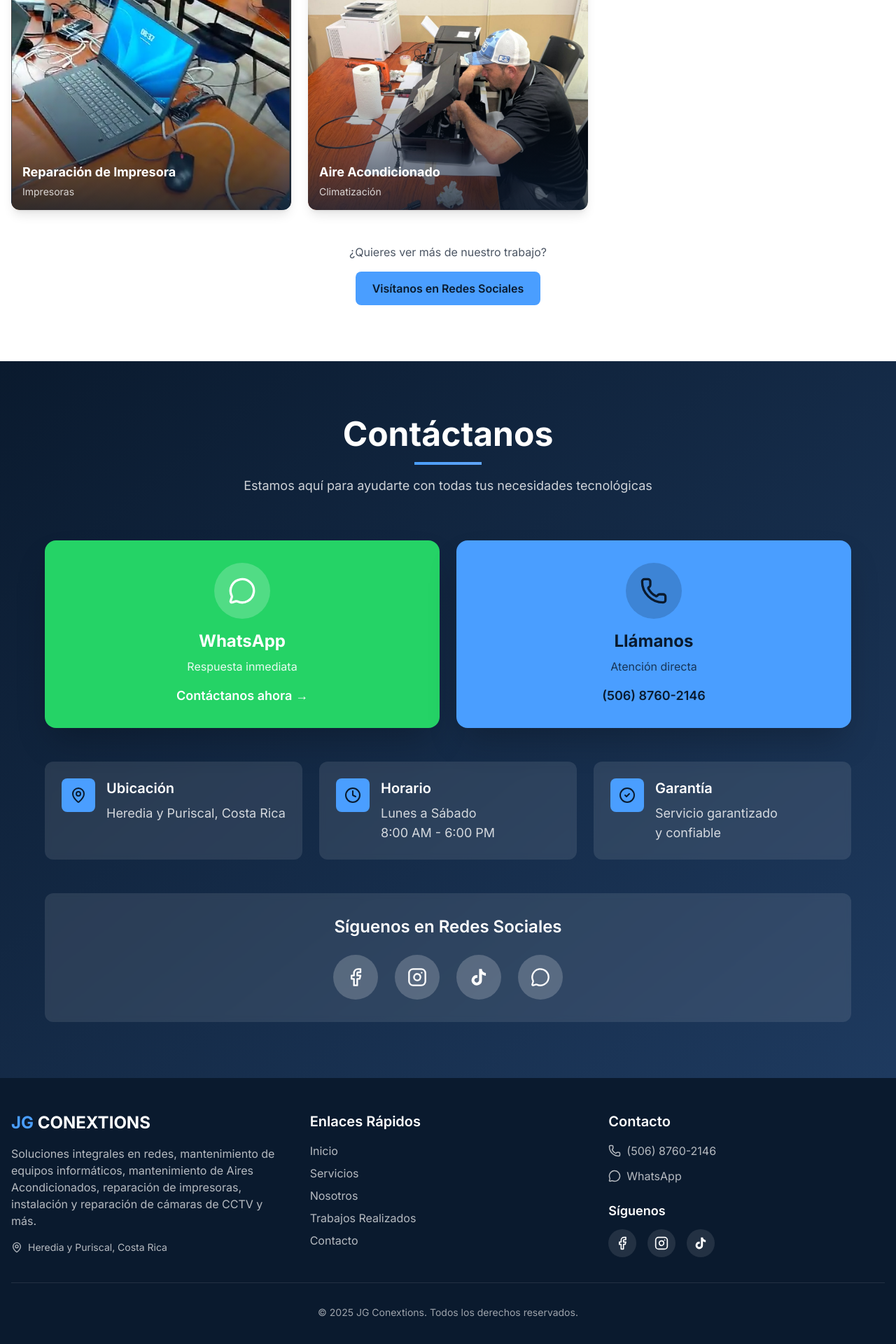
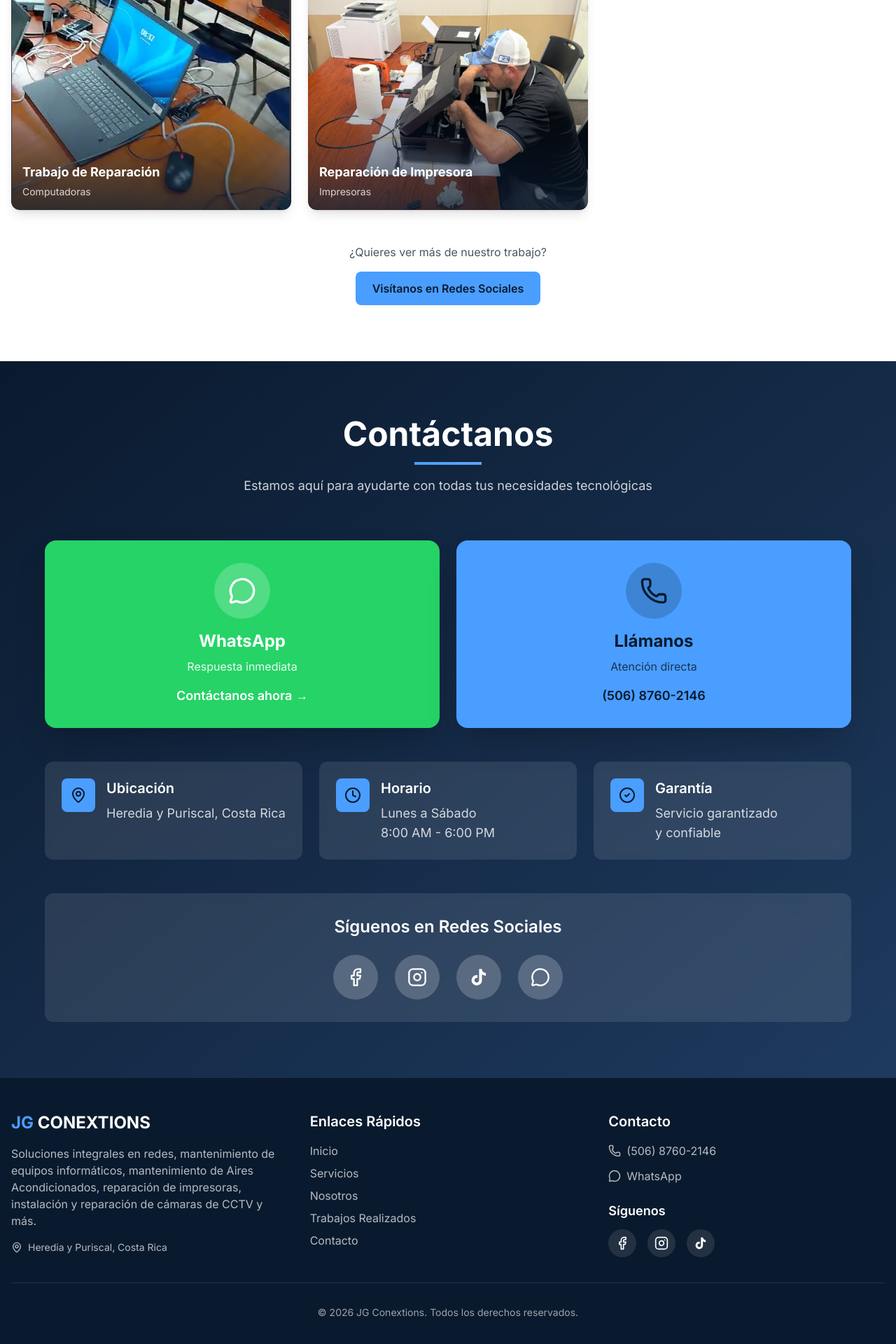
Before and after one commit to jgconextions/jgconextions, a Next.js app: page / in a window 1280 px wide. Shown: the part 3580-5500 px from the top of the page at 70% size. Built offline with nearby package versions, Linux system fonts and the light colour scheme.

Commit message:
Update copyright year in README and Footer components to 2026. Swap titles and categories in gallery.json for improved accuracy.

```diff
--- a/src/components/Footer.tsx
+++ b/src/components/Footer.tsx
@@ -135,8 +135,7 @@ export default function Footer() {
 
         <div className="border-t border-white/10 mt-8 pt-8 text-center text-white/60 text-sm">
           <p>
-            © {new Date().getFullYear()} JG Conextions. Todos los derechos
-            reservados.
+            © 2026 JG Conextions. Todos los derechos reservados.
           </p>
         </div>
       </div>
--- a/src/data/gallery.json
+++ b/src/data/gallery.json
@@ -2,8 +2,8 @@
   "images": [
     {
       "id": 1,
-      "title": "Trabajo de Reparación",
-      "category": "Computadoras",
+      "title": "Aire Acondicionado",
+      "category": "Climatización",
       "image": "/images/trabajo-1.jpg"
     },
     {
@@ -20,14 +20,14 @@
     },
     {
       "id": 4,
-      "title": "Reparación de Impresora",
-      "category": "Impresoras",
+      "title": "Trabajo de Reparación",
+      "category": "Computadoras",
       "image": "/images/trabajo-4.png"
     },
     {
       "id": 5,
-      "title": "Aire Acondicionado",
-      "category": "Climatización",
+      "title": "Reparación de Impresora",
+      "category": "Impresoras",
       "image": "/images/trabajo-5.jpg"
     }
   ]
```
Also changed, not shown: 1 other file (tests, documents, lock files or other folders).
